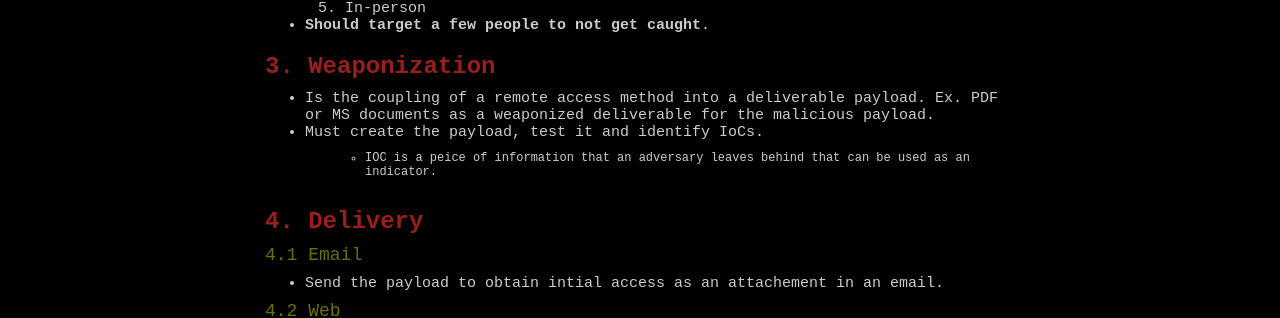
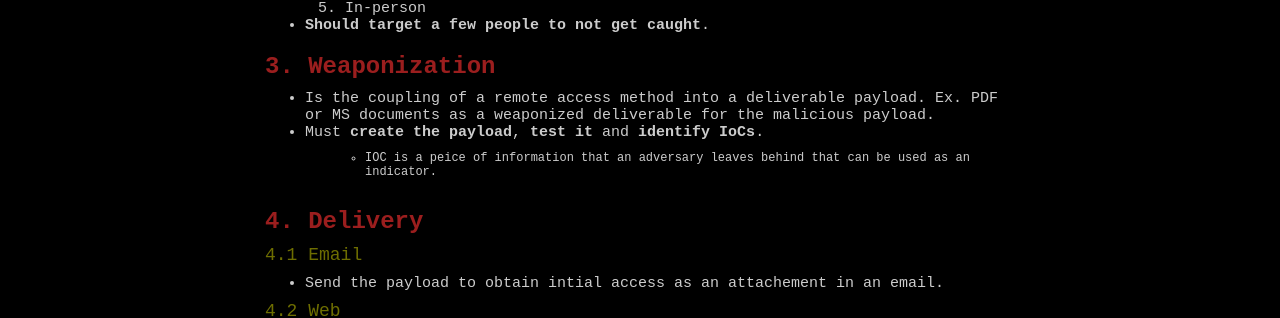
Before and after one commit to wizoutsugar/wizoutsugar.github.io, a Jekyll site: the page built from _posts/2020/RedTeam/2020-12-26-Exercise.md, in a window 1280 px wide. Shown: the part 949-1267 px from the top of the page. Built offline with Jekyll 4.4.1, drawn with Linux system fonts in a browser that asks for light colours; comment, search, counter and statistics services are not loaded.

```diff
--- a/_posts/2020/RedTeam/2020-12-26-Exercise.md
+++ b/_posts/2020/RedTeam/2020-12-26-Exercise.md
@@ -55,7 +55,7 @@ tags:
 
 # 3. Weaponization
 - Is the coupling of a remote access method into a deliverable payload. Ex. PDF or MS documents as a weaponized deliverable for the malicious payload.
-- Must create the payload, test it and identify IoCs.
+- Must **create the payload**, **test it** and **identify IoCs**.
     > - IOC is a peice of information that an adversary leaves behind that can be used as an indicator.
 
 # 4. Delivery
```
